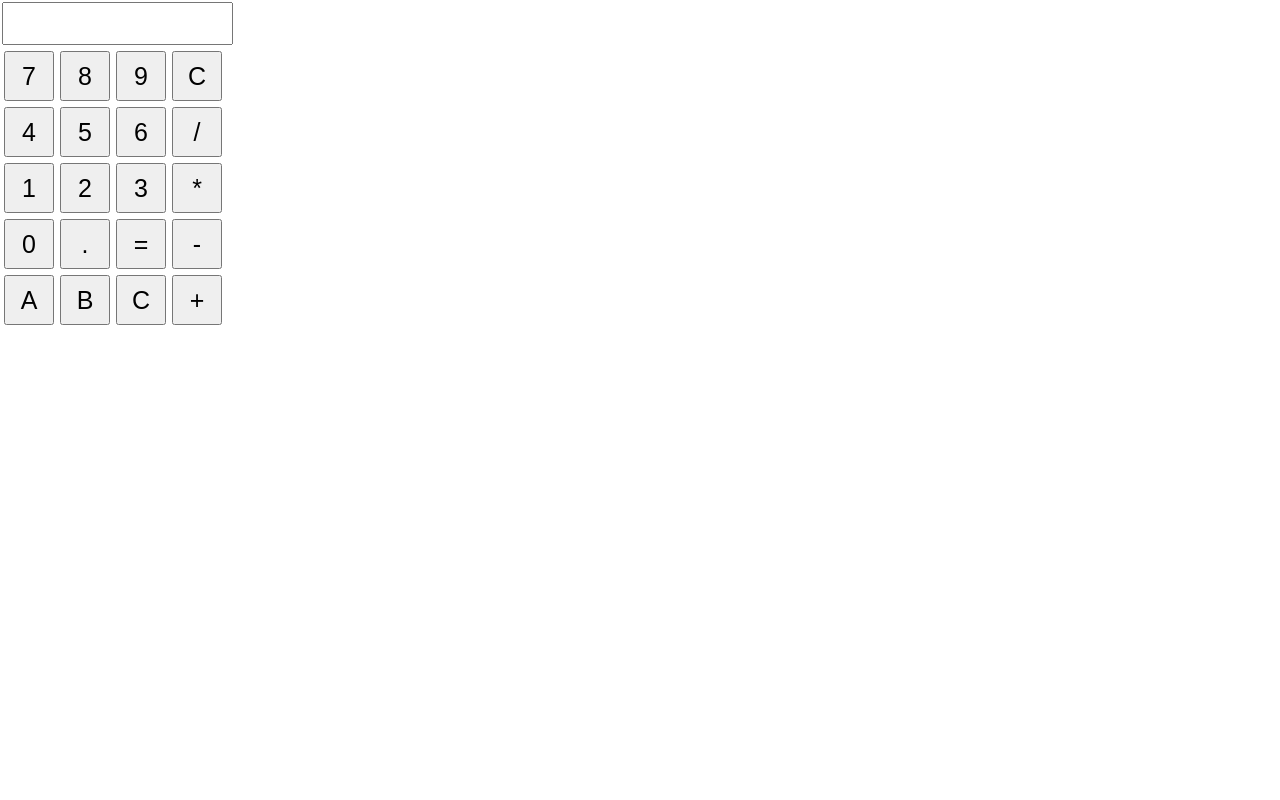
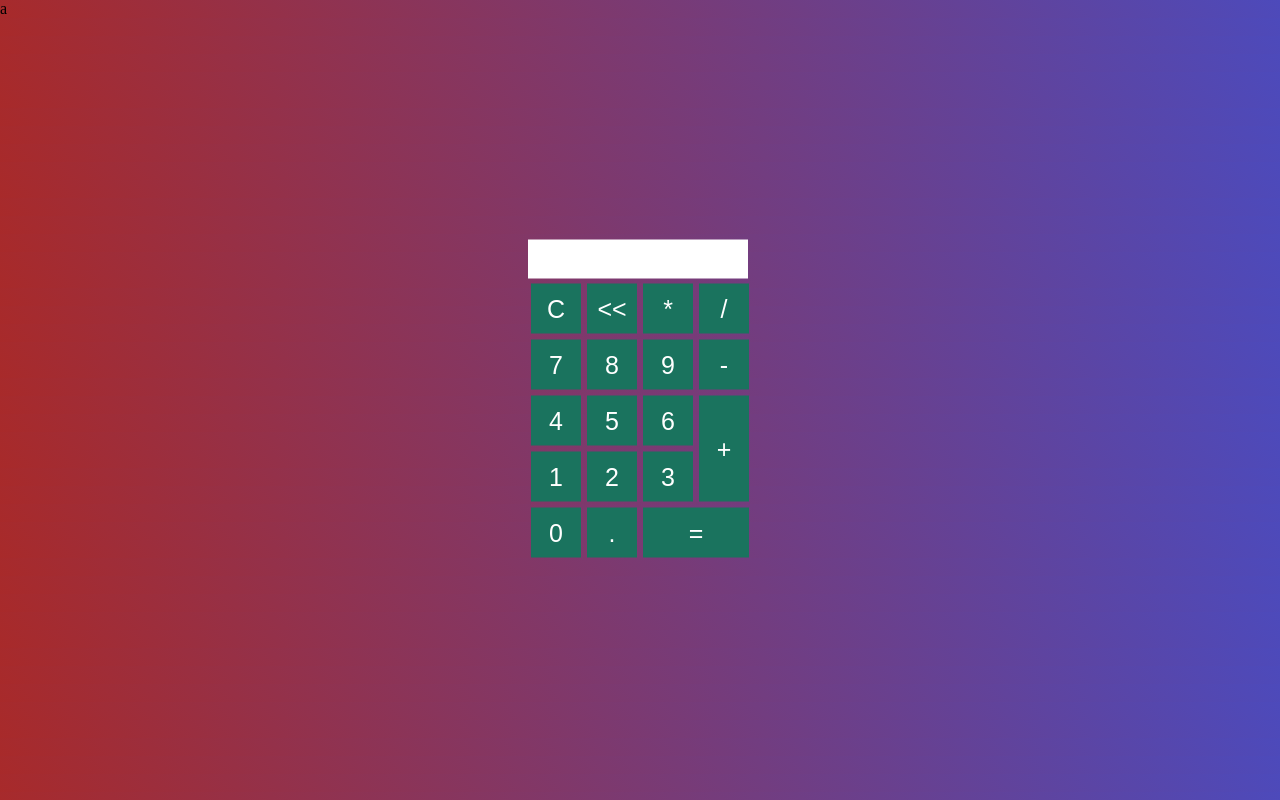
Before and after one commit to dmitry-mishchuk/calculator.github.io, a plain HTML site: page simpleCalculatorOne/index.html in a window 1280 px wide. Drawn offline with Linux system fonts and the light colour scheme.

Commit message:
Финальній комит простого калькулятора One (базовый вариант)

```diff
--- a/simpleCalculatorOne/css/style.css
+++ b/simpleCalculatorOne/css/style.css
@@ -2,17 +2,32 @@
   margin: 0;
   padding: 0;
 }
+body {
+  background: linear-gradient(45deg, #a82a2a, #4d4abb);
+}
+.main {
+  position: absolute;
+  top: 50%;
+  left: 50%;
+  transform: translateX(-50%) translateY(-50%);
+}
 .button {
+  background: #1a735e;
+  border: none;
+  color: white;
   width: 50px;
   height: 50px;
   font-size: 25px;
   margin: 2px;
   cursor: pointer; // изменяет указатель курсора при наведении на кнопку
+
 }
 .textview {
-  width: 217px;
-  margin: 2px;
+  border: none;
+  width: 210px;
+  margin: 1px;
   font-size: 25px;
   padding: 5px;
+  color: #1a735e;
 
 }
--- a/simpleCalculatorOne/index.html
+++ b/simpleCalculatorOne/index.html
@@ -7,40 +7,41 @@
     <script type="text/javascript" src="./script/controler.js"></script>
   </head>
   <body>
+    a
     <div class="main">
       <form name="form">
         <input class="textview" name="textview" value="">
       </form>
       <table>
         <tr>
+          <td><input class="button" type="button" value="C" onclick="clean()"></td>
+          <td><input class="button" type="button" value="<<" onclick="back()"></td>
+          <td><input class="button" type="button" value="*" onclick="insert(value)"></td>
+          <td><input class="button" type="button" value="/" onclick="insert(value)"></td>
+        </tr>
+        <tr>
           <td><input class="button" type="button" value="7" onclick="insert(value)"></td>
           <td><input class="button" type="button" value="8" onclick="insert(value)"></td>
           <td><input class="button" type="button" value="9" onclick="insert(value)"></td>
-          <td><input class="button" type="button" value="C"></td>
+          <td><input class="button" type="button" value="-" onclick="insert(value)"></td>
+
         </tr>
         <tr>
           <td><input class="button" type="button" value="4" onclick="insert(value)"></td>
           <td><input class="button" type="button" value="5" onclick="insert(value)"></td>
           <td><input class="button" type="button" value="6" onclick="insert(value)"></td>
-          <td><input class="button" type="button" value="/" onclick="insert(value)"></td>
+          <td rowspan="2"><input class="button" style="height:106px" type="button" value="+" onclick="insert(value)"></td>
         </tr>
         <tr>
           <td><input class="button" type="button" value="1" onclick="insert(value)"></td>
           <td><input class="button" type="button" value="2" onclick="insert(value)"></td>
           <td><input class="button" type="button" value="3" onclick="insert(value)"></td>
-          <td><input class="button" type="button" value="*" onclick="insert(value)"></td>
+
         </tr>
         <tr>
           <td><input class="button" type="button" value="0" onclick="insert(value)"></td>
           <td><input class="button" type="button" value="." onclick="insert(value)"></td>
-          <td><input class="button" type="button" value="=" onclick="equal()"></td>
-          <td><input class="button" type="button" value="-" onclick="insert(value)"></td>
-        </tr>
-        <tr>
-          <td><input class="button" type="button" value="A" onclick="insert(value)"></td>
-          <td><input class="button" type="button" value="B" onclick="insert(value)"></td>
-          <td><input class="button" type="button" value="C" onclick="insert(value)"></td>
-          <td><input class="button" type="button" value="+" onclick="insert(value)"></td>
+          <td colspan="2"><input class="button" style="width:106px"type="button" value="=" onclick="equal()"></td>
         </tr>
       </table>
     </div>
--- a/simpleCalculatorOne/script/controler.js
+++ b/simpleCalculatorOne/script/controler.js
@@ -6,5 +6,11 @@ const equal = () => {
   if(exp){
     document.form.textview.value = eval(document.form.textview.value);
   }
-
 }
+const clean = () => {
+  document.form.textview.value = "";
+}
+const back = () => {
+  let exp = document.form.textview.value;
+  document.form.textview.value = exp.substring(0, exp.length-1);
+}
```
